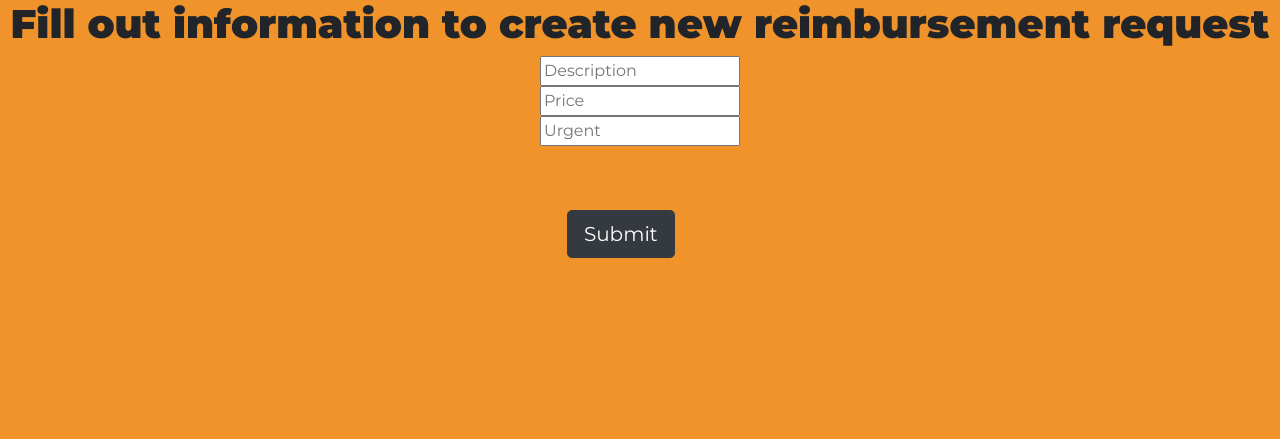
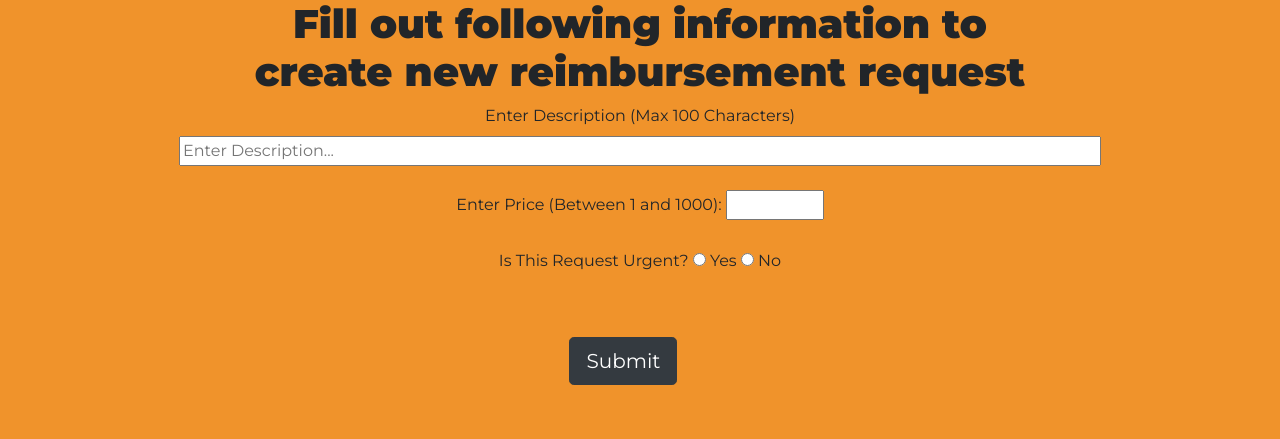
Before and after one commit to mofesdo/p1-expense-reimbursement-system, a Flask app: page /createrequest in a window 1280 px wide. Shown: the part 142-581 px from the top of the page. Run offline with Flask 2, Linux system fonts and the light colour scheme.

Commit message:
added constraints to reimbursement input fields

```diff
--- a/templates/createNewReimbursement.html
+++ b/templates/createNewReimbursement.html
@@ -53,17 +53,29 @@
             </div>
         </nav>
     </div>
+    <div class="container-lg">
+
     <div>
-          <h1>Fill out information to create new reimbursement request</h1>
+          <h1>Fill out following information to <br>create new reimbursement request</h1>
           <form action="/requests/input" method="post">
-              <input type="text" name="description" id="description" placeholder="Description">
+            <label for="description">Enter Description (Max 100 Characters)</label>
+            <br>
+              <input type="text" name="description" id="description" placeholder="Enter Description..." size="100" maxlength="100">
               <br>
-              <input type="text" name="price" id="price" placeholder="Price">
               <br>
-              <input type="text" name="urgent" id="urgent" placeholder="Urgent">
+              <label for="price">Enter Price (Between 1 and 1000): </label>
+              <input type="number" name="price" id="price" min="1" max="1000" step="0.01">
+              <br>
+              <br>
+              <label for="urgent">Is This Request Urgent?</label>
+              <input type="radio" id="urgent" name="urgent" value="1">
+              <label for="urgent">Yes</label>
+              <input type="radio" id="urgent" name="urgent" value="0">
+              <label for="urgent">No</label>
               <br>
               <input class="btn btn-dark btn-lg download-button" type="submit" value="Submit">
           </form>
     </div>
+    </div>
 </body>
 </html>
--- a/templates/dashboard.html
+++ b/templates/dashboard.html
@@ -34,7 +34,7 @@
         <!-- Nav Bar -->
         <nav class="navbar navbar-expand-lg navbar-light">
             <a class="navbar-brand" href="#">
-                <img src="/images/favicon1.png" width="30" height="30" alt="">
+                <img src="https://www.shareicon.net/data/256x256/2016/06/30/625014_chest_256x256.png" width="48" height="48" alt="">
             </a>
             <a class="navbar-brand" href="">Blackbeard's Crew </a>
             <button class="navbar-toggler" type="button" data-toggle="collapse" data-target="#navbarSupportedContent"
--- a/templates/index.html
+++ b/templates/index.html
@@ -25,7 +25,7 @@
           <!-- Nav Bar -->
           <nav class="navbar navbar-expand-lg navbar-dark">
             <a class="navbar-brand" href="#">
-              <img src="/images/favicon1.png" width="30" height="30" alt="">
+              <img src="https://pngimg.com/uploads/treasure_chest/treasure_chest_PNG94.png" width="30" height="30" alt="">
           </a>
             <a class="navbar-brand" href="">Blackbeard's Crew </a>
             <button class="navbar-toggler" type="button" data-toggle="collapse" data-target="#navbarSupportedContent" aria-controls="navbarSupportedContent" aria-expanded="false" aria-label="Toggle navigation">
```
Also changed, not shown: project1log.txt (+14 -0 lines).
